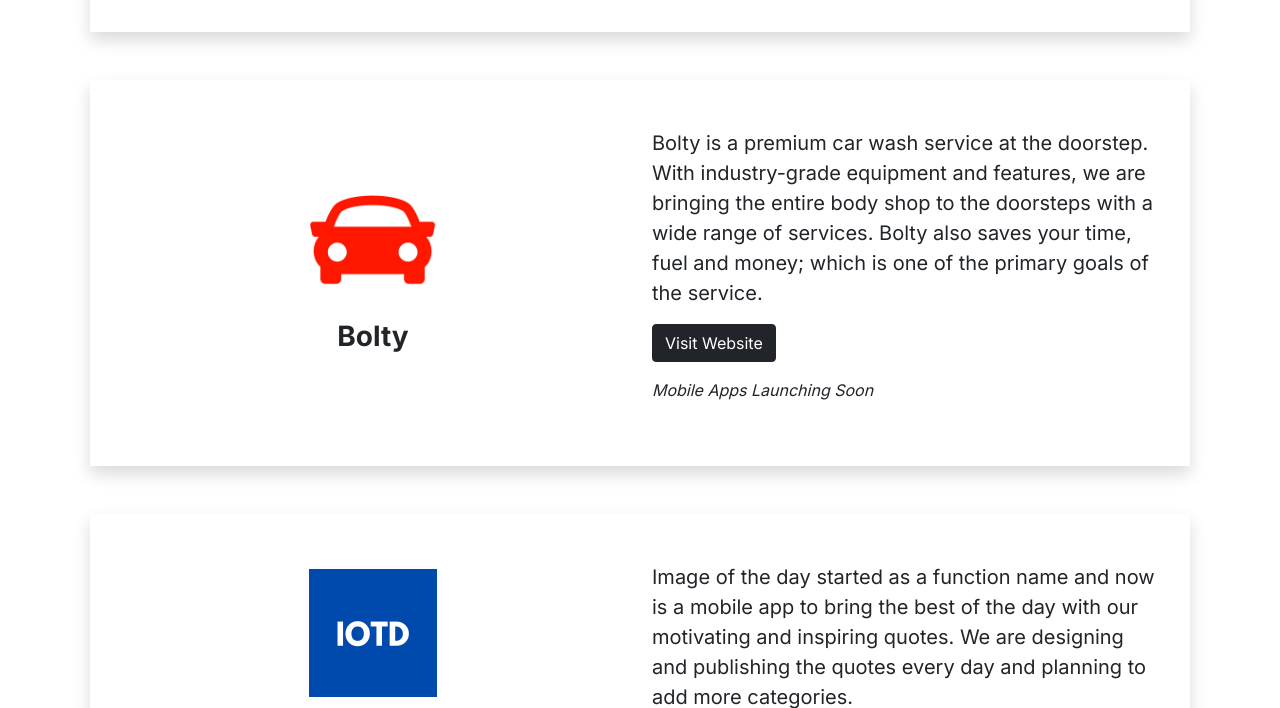
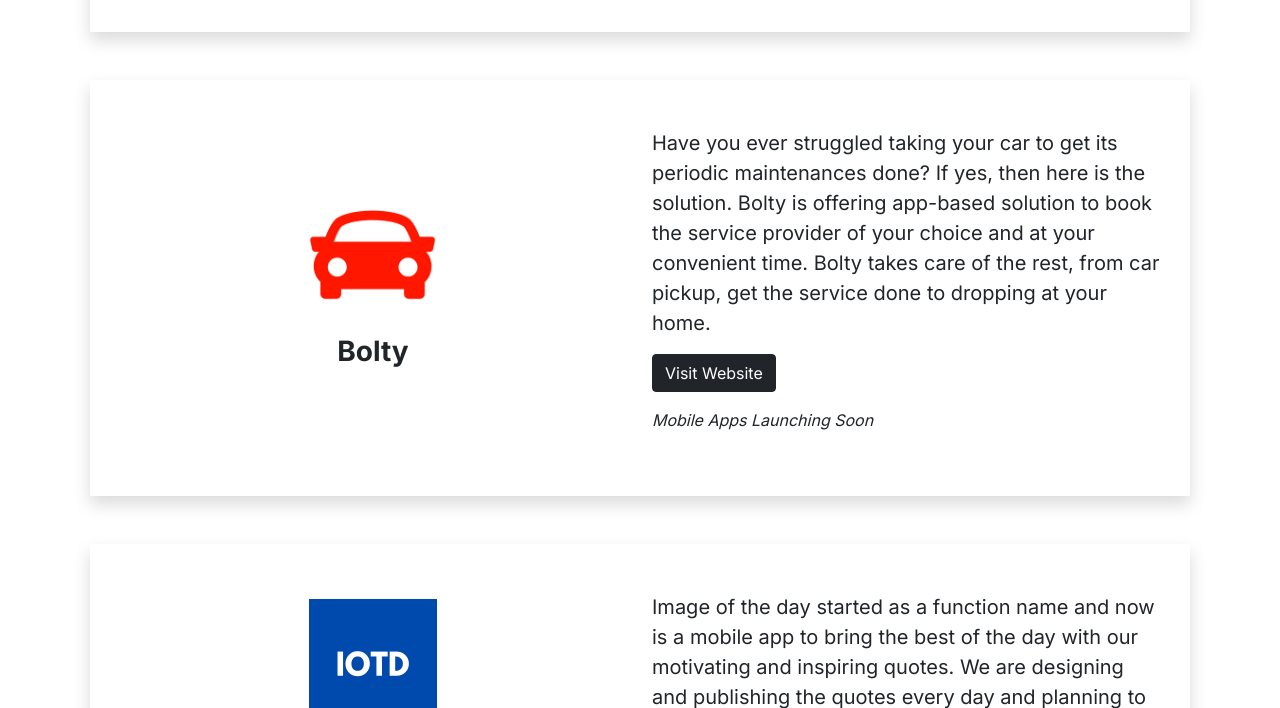
Before and after one commit to insidert/prasantacommunications, a plain HTML site: page index.html in a window 1280 px wide. Shown: the part 1040-1748 px from the top of the page. Drawn offline with nearby package versions, Linux system fonts and the light colour scheme.

Commit message:
Change bolty description.

```diff
--- a/index.html
+++ b/index.html
@@ -95,7 +95,7 @@
         </div>
         <div class="col-sm-12 col-md-6 d-flex align-items-center">
           <div>
-            <p class="lead">Bolty is a premium car wash service at the doorstep. With industry-grade equipment and features, we are bringing the entire body shop to the doorsteps with a wide range of services. Bolty also saves your time, fuel and money; which is one of the primary goals of the service.</p>
+            <p class="lead">Have you ever struggled taking your car to get its periodic maintenances done? If yes, then here is the solution. Bolty is offering app-based solution to book the service provider of your choice and at your convenient time. Bolty takes care of the rest, from car pickup, get the service done to dropping at your home.</p>
             <a href="https://bolty.in" class="btn btn-dark mb-3" target="_blank">Visit Website</a>
             <p class="fst-italic">Mobile Apps Launching Soon</p>
           </div>
```
